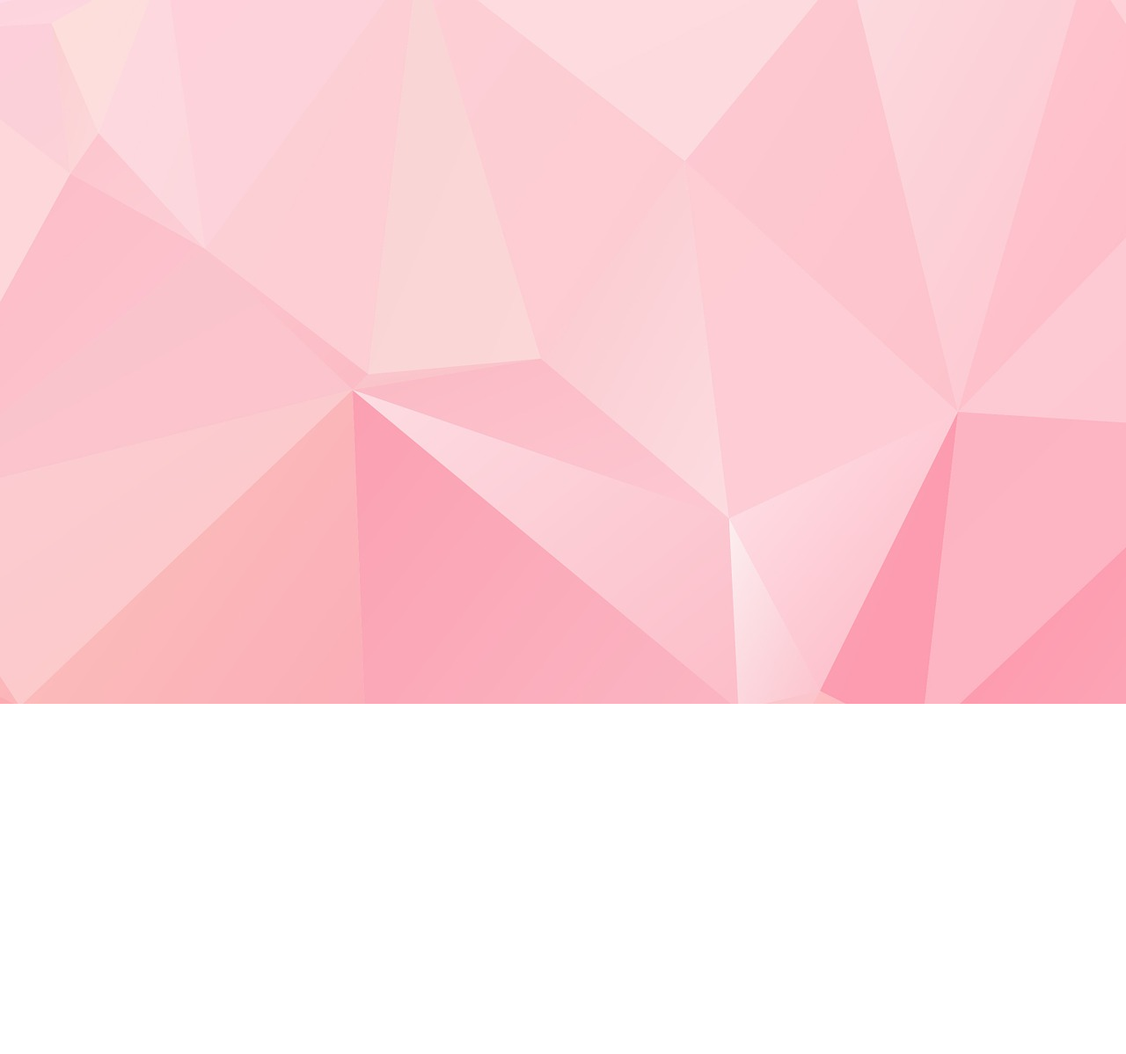
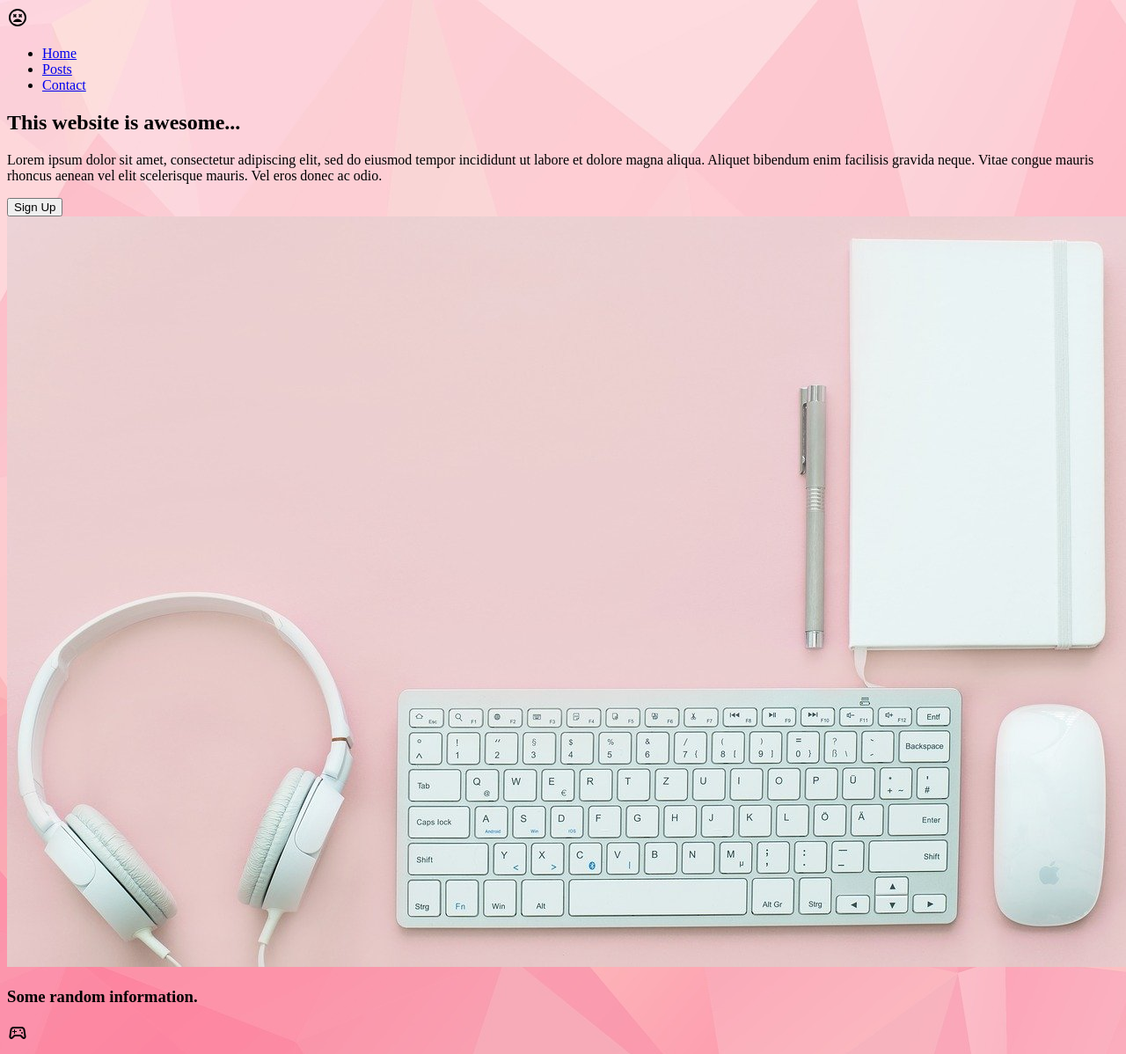
Before and after one commit to dcscottwritescode/landingpage-op, a plain HTML site: page index.html in a window 1280 px wide. Shown: the whole page at 88% size. Before the commit the page ends 800 px from the top, so only its background shows below. Drawn offline with Linux system fonts and the light colour scheme.

Commit message:
HTML/CSS for header, and start of content.

```diff
--- a/index.html
+++ b/index.html
@@ -4,10 +4,38 @@
     <meta charset="UTF-8">
     <meta http-equiv="X-UA-Compatible" content="IE=edge">
     <meta name="viewport" content="width=device-width, initial-scale=1.0">
-    <title>Document</title>
+    <title>Home</title>
     <link rel="stylesheet" href="style.css">
 </head>
 <body>
+    <div class="header">
+        <div class="navbar">
+            <img src="./icons/sentiment_very_dissatisfied_black_24dp.svg">
+            <ul class="links">
+                <li><a href="google.com">Home</a></li>
+                <li><a href="google.com">Posts</a></li>
+                <li><a href="google.com">Contact</a></li>
+            </ul>
+        </div>
+        <div class="toppage">
+            <div class="signup">
+                <h2>This website is awesome...</h2>
+                <p>Lorem ipsum dolor sit amet, consectetur adipiscing elit, sed do eiusmod tempor incididunt ut
+                   labore et dolore magna aliqua. Aliquet bibendum enim facilisis gravida neque. Vitae congue mauris rhoncus aenean vel elit scelerisque mauris. Vel eros donec ac odio.
+                </p>
+                <button>Sign Up</button>
+            </div>
+                <img class="headimg" src="./img/workplace.jpg" alt="Laptop Desk Workstation">
+        </div>
+    </div>
 
+    <div class="content">
+        <h3>Some random information.</h3>
+        <div class="itembox">
+            <div class="item">
+                <img src="./icons/sports_esports_black_24dp.svg" alt="Gaming Icon">
+            </div>
+        </div>
+    </div>
 </body>
 </html>
```
Also changed, not shown: icons/email_black_24dp.svg (added), icons/groups_black_24dp.svg (added), icons/home_black_24dp.svg (added), icons/homeicon.svg (added), icons/sentiment_very_dissatisfied_black_24dp.svg (added), icons/sports_esports_black_24dp.svg (added), img/workplace.jpg (added).
